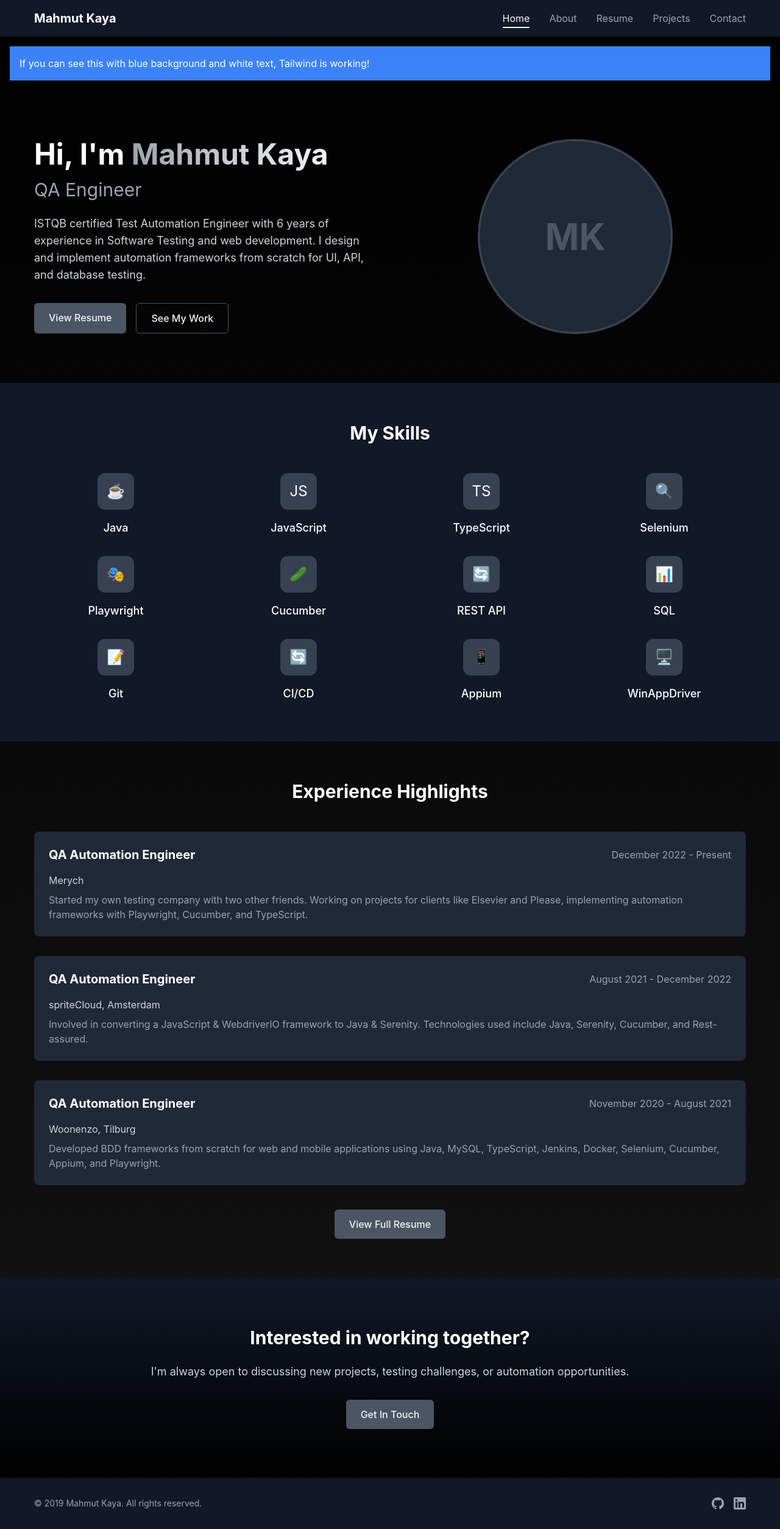
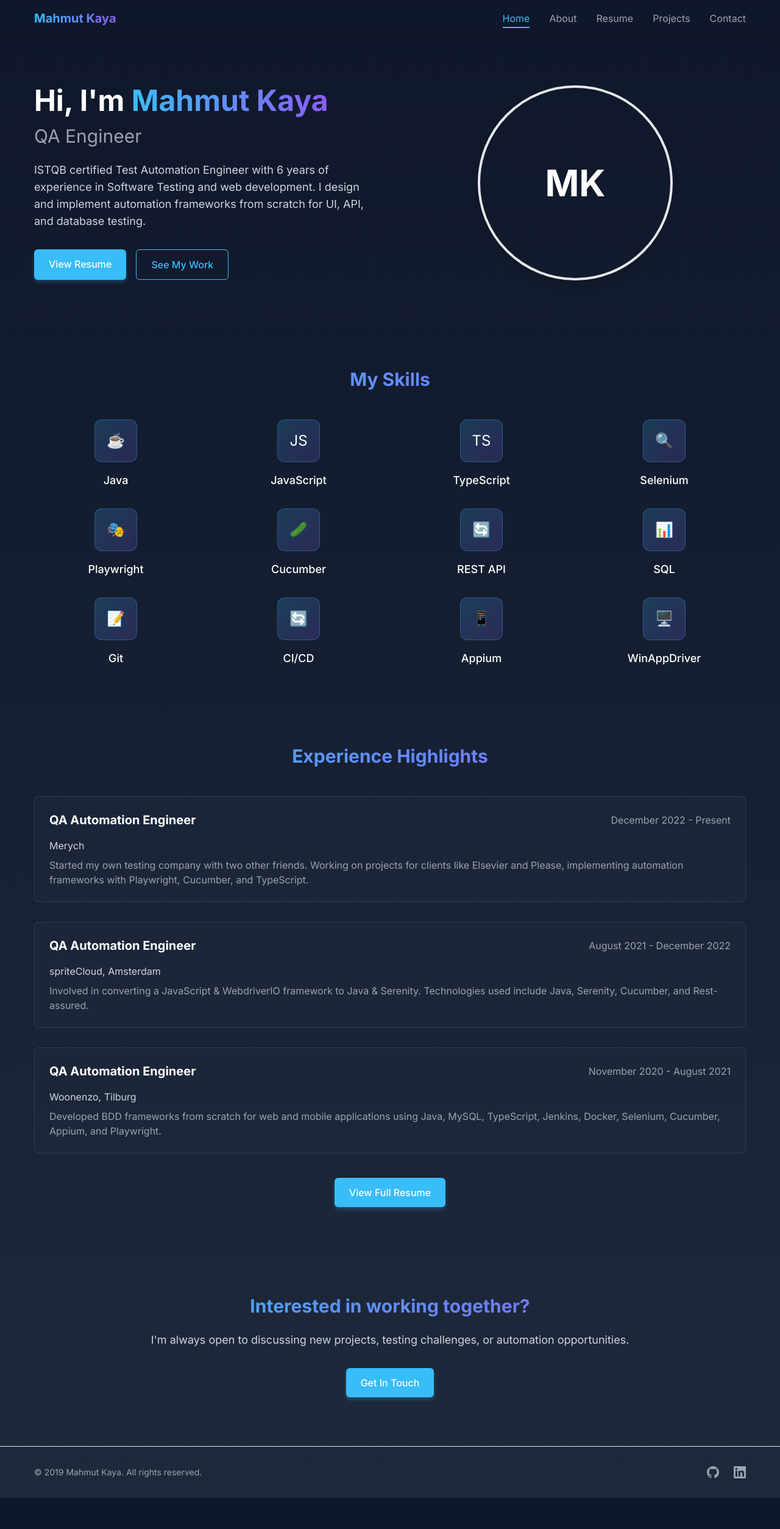
Before and after one commit to mahmutkaya/portfolio, a Next.js app: page / in a window 1280 px wide. Shown: the whole page at 61% size. After the commit the page ends 2457 px from the top, so only its background shows below. Built offline with nearby package versions, Linux system fonts and the light colour scheme.

Commit message:
Update website styling with modern design and animations

```diff
--- a/src/app/globals.css
+++ b/src/app/globals.css
@@ -4,12 +4,15 @@
 
 :root {
   --foreground-rgb: 255, 255, 255;
-  --background-start-rgb: 0, 0, 0;
-  --background-end-rgb: 20, 20, 20;
+  --background-start-rgb: 15, 23, 42;
+  --background-end-rgb: 30, 41, 59;
+  --primary-color: 56, 189, 248;
+  --secondary-color: 139, 92, 246;
+  --accent-color: 249, 115, 22;
 }
 
 body {
-  color: green;
+  color: rgb(var(--foreground-rgb));
   background: linear-gradient(
       to bottom,
       transparent,
@@ -33,7 +36,7 @@ body {
   background-clip: text;
   -webkit-background-clip: text;
   color: transparent;
-  background-image: linear-gradient(to right, #9ca3af, #f3f4f6);
+  background-image: linear-gradient(to right, rgb(var(--primary-color)), rgb(var(--secondary-color)));
 }
 
 .nav-link {
@@ -43,7 +46,7 @@ body {
 }
 
 .nav-link:hover {
-  color: #f3f4f6;
+  color: rgb(var(--primary-color));
 }
 
 .nav-link::after {
@@ -53,7 +56,7 @@ body {
   height: 2px;
   bottom: -4px;
   left: 0;
-  background-color: #f3f4f6;
+  background-color: rgb(var(--primary-color));
   transition: width 0.3s ease;
 }
 
@@ -62,7 +65,7 @@ body {
 }
 
 .active-nav-link {
-  color: #f3f4f6;
+  color: rgb(var(--primary-color));
 }
 
 .active-nav-link::after {
@@ -78,44 +81,58 @@ body {
 }
 
 .btn-primary {
-  background-color: #4b5563;
-  color: #f3f4f6;
+  background-color: rgb(var(--primary-color));
+  color: #ffffff;
+  box-shadow: 0 4px 6px rgba(var(--primary-color), 0.25);
 }
 
 .btn-primary:hover {
-  background-color: #374151;
+  background-color: rgba(var(--primary-color), 0.8);
+  transform: translateY(-2px);
+  box-shadow: 0 6px 10px rgba(var(--primary-color), 0.3);
 }
 
 .btn-outline {
-  border: 1px solid #4b5563;
-  color: #f3f4f6;
+  border: 1px solid rgb(var(--primary-color));
+  color: rgb(var(--primary-color));
 }
 
 .btn-outline:hover {
-  background-color: #4b5563;
+  background-color: rgba(var(--primary-color), 0.1);
+  transform: translateY(-2px);
 }
 
 .card {
-  background-color: #1f2937;
+  background-color: rgba(30, 41, 59, 0.7);
   border-radius: 0.5rem;
   overflow: hidden;
   transition: transform 0.3s ease, box-shadow 0.3s ease;
+  border: 1px solid rgba(255, 255, 255, 0.1);
+  backdrop-filter: blur(10px);
 }
 
 .card:hover {
   transform: translateY(-5px);
-  box-shadow: 0 10px 25px -5px rgba(0, 0, 0, 0.1), 0 10px 10px -5px rgba(0, 0, 0, 0.04);
+  box-shadow: 0 10px 25px -5px rgba(var(--primary-color), 0.1), 0 10px 10px -5px rgba(var(--primary-color), 0.04);
 }
 
 .skill-icon {
   display: flex;
   align-items: center;
   justify-content: center;
-  width: 60px;
-  height: 60px;
+  width: 70px;
+  height: 70px;
   border-radius: 12px;
-  background-color: #374151;
+  background: linear-gradient(135deg, rgba(var(--primary-color), 0.2), rgba(var(--secondary-color), 0.2));
   margin-bottom: 1rem;
+  border: 1px solid rgba(var(--primary-color), 0.3);
+  transition: all 0.3s ease;
+}
+
+.skill-icon:hover {
+  transform: scale(1.05);
+  background: linear-gradient(135deg, rgba(var(--primary-color), 0.3), rgba(var(--secondary-color), 0.3));
+  box-shadow: 0 4px 12px rgba(var(--primary-color), 0.2);
 }
 
 .timeline-item {
@@ -131,7 +148,7 @@ body {
   top: 0.5rem;
   height: 100%;
   width: 2px;
-  background-color: #4b5563;
+  background: linear-gradient(to bottom, rgb(var(--primary-color)), rgb(var(--secondary-color)));
 }
 
 .timeline-item::after {
@@ -142,13 +159,15 @@ body {
   width: 10px;
   height: 10px;
   border-radius: 50%;
-  background-color: #9ca3af;
+  background-color: rgb(var(--primary-color));
+  box-shadow: 0 0 10px rgba(var(--primary-color), 0.5);
 }
 
 .project-card {
   position: relative;
   overflow: hidden;
   border-radius: 0.5rem;
+  border: 1px solid rgba(var(--primary-color), 0.2);
 }
 
 .project-overlay {
@@ -157,15 +176,63 @@ body {
   left: 0;
   width: 100%;
   height: 100%;
-  background-color: rgba(0, 0, 0, 0.7);
+  background: linear-gradient(to bottom, rgba(15, 23, 42, 0.7), rgba(30, 41, 59, 0.9));
   display: flex;
   flex-direction: column;
   justify-content: center;
   align-items: center;
   opacity: 0;
   transition: opacity 0.3s ease;
+  backdrop-filter: blur(4px);
 }
 
 .project-card:hover .project-overlay {
   opacity: 1;
 }
+
+/* Animation classes */
+.animate-fade-in {
+  animation: fadeIn 0.5s ease-in-out;
+}
+
+.animate-slide-up {
+  animation: slideUp 0.5s ease-in-out;
+}
+
+@keyframes fadeIn {
+  from {
+    opacity: 0;
+  }
+  to {
+    opacity: 1;
+  }
+}
+
+@keyframes slideUp {
+  from {
+    transform: translateY(20px);
+    opacity: 0;
+  }
+  to {
+    transform: translateY(0);
+    opacity: 1;
+  }
+}
+
+/* Custom scrollbar */
+::-webkit-scrollbar {
+  width: 8px;
+}
+
+::-webkit-scrollbar-track {
+  background: rgba(30, 41, 59, 0.5);
+}
+
+::-webkit-scrollbar-thumb {
+  background: rgba(var(--primary-color), 0.5);
+  border-radius: 4px;
+}
+
+::-webkit-scrollbar-thumb:hover {
+  background: rgba(var(--primary-color), 0.7);
+}
--- a/src/app/layout.tsx
+++ b/src/app/layout.tsx
@@ -9,7 +9,12 @@ export default function RootLayout({
 }>) {
   return (
     <html lang="en">
-      <body className="flex flex-col min-h-screen bg-black text-white">
+      <head>
+        <link rel="preconnect" href="https://fonts.googleapis.com" />
+        <link rel="preconnect" href="https://fonts.gstatic.com" crossOrigin="anonymous" />
+        <link href="https://fonts.googleapis.com/css2?family=Inter:wght@300;400;500;600;700&display=swap" rel="stylesheet" />
+      </head>
+      <body className="flex flex-col min-h-screen">
         <Navbar />
         <main className="flex-grow">
           {children}
--- a/src/app/page.tsx
+++ b/src/app/page.tsx
@@ -4,14 +4,11 @@ import Link from 'next/link';
 export default function Home() {
   return (
     <div className="min-h-screen">
-      <div className="bg-blue-500 text-white p-4 m-4">
-  If you can see this with blue background and white text, Tailwind is working!
-</div>
       {/* Hero Section */}
-      <section className="py-20 px-4">
+      <section className="py-20 px-4 animate-fade-in">
         <div className="container mx-auto max-w-5xl">
           <div className="flex flex-col md:flex-row items-center justify-between gap-12">
-            <div className="md:w-1/2">
+            <div className="md:w-1/2 animate-slide-up">
               <h1 className="text-4xl md:text-5xl font-bold mb-4">
                 Hi, I'm <span className="text-gradient">Mahmut Kaya</span>
               </h1>
@@ -30,10 +27,10 @@ export default function Home() {
                 </Link>
               </div>
             </div>
-            <div className="md:w-1/2 flex justify-center">
-              <div className="relative w-64 h-64 md:w-80 md:h-80 rounded-full overflow-hidden border-4 border-gray-700">
+            <div className="md:w-1/2 flex justify-center animate-slide-up" style={{ animationDelay: '0.2s' }}>
+              <div className="relative w-64 h-64 md:w-80 md:h-80 rounded-full overflow-hidden border-4 border-primary border-opacity-30 shadow-lg shadow-primary/20">
                 {/* Replace with actual profile image */}
-                <div className="w-full h-full bg-gray-800 flex items-center justify-center text-6xl font-bold text-gray-600">
+                <div className="w-full h-full bg-gradient-to-br from-dark-200 to-dark-300 flex items-center justify-center text-6xl font-bold text-primary">
                   MK
                 </div>
               </div>
@@ -43,12 +40,16 @@ export default function Home() {
       </section>
 
       {/* Skills Section */}
-      <section className="py-16 px-4 bg-gray-900">
+      <section className="py-16 px-4 bg-dark-200 bg-opacity-50 backdrop-blur-sm">
         <div className="container mx-auto max-w-5xl">
-          <h2 className="text-3xl font-bold mb-12 text-center">My Skills</h2>
+          <h2 className="text-3xl font-bold mb-12 text-center text-gradient">My Skills</h2>
           <div className="grid grid-cols-2 md:grid-cols-3 lg:grid-cols-4 gap-8">
-            {skills.map((skill) => (
-              <div key={skill.name} className="flex flex-col items-center">
+            {skills.map((skill, index) => (
+              <div
+                key={skill.name}
+                className="flex flex-col items-center animate-slide-up"
+                style={{ animationDelay: `${0.1 * index}s` }}
+              >
                 <div className="skill-icon">
                   <span className="text-2xl">{skill.icon}</span>
                 </div>
@@ -62,12 +63,16 @@ export default function Home() {
       {/* Experience Highlight */}
       <section className="py-16 px-4">
         <div className="container mx-auto max-w-5xl">
-          <h2 className="text-3xl font-bold mb-12 text-center">Experience Highlights</h2>
+          <h2 className="text-3xl font-bold mb-12 text-center text-gradient">Experience Highlights</h2>
           <div className="space-y-8">
-            {experiences.map((exp) => (
-              <div key={exp.company} className="card p-6">
+            {experiences.map((exp, index) => (
+              <div
+                key={exp.company}
+                className="card p-6 animate-slide-up"
+                style={{ animationDelay: `${0.1 * index}s` }}
+              >
                 <div className="flex flex-col md:flex-row md:items-center justify-between mb-4">
-                  <h3 className="text-xl font-bold">{exp.role}</h3>
+                  <h3 className="text-xl font-bold text-primary">{exp.role}</h3>
                   <div className="text-gray-400">{exp.period}</div>
                 </div>
                 <div className="text-gray-300 mb-2">{exp.company}</div>
@@ -84,9 +89,9 @@ export default function Home() {
       </section>
 
       {/* Call to Action */}
-      <section className="py-20 px-4 bg-gradient-to-b from-gray-900 to-black">
+      <section className="py-20 px-4 bg-gradient-to-b from-dark-200 to-dark-100">
         <div className="container mx-auto max-w-3xl text-center">
-          <h2 className="text-3xl font-bold mb-6">Interested in working together?</h2>
+          <h2 className="text-3xl font-bold mb-6 text-gradient">Interested in working together?</h2>
           <p className="text-gray-300 mb-8 text-lg">
             I'm always open to discussing new projects, testing challenges, or automation opportunities.
           </p>
--- a/src/components/layout/Footer.tsx
+++ b/src/components/layout/Footer.tsx
@@ -4,7 +4,7 @@ export default function Footer() {
   const currentYear = new Date().getFullYear();
 
   return (
-    <footer className="bg-gray-900 py-8 mt-auto">
+    <footer className="bg-dark-200 py-8 mt-auto border-t border-primary border-opacity-20">
       <div className="container mx-auto px-4">
         <div className="flex flex-col md:flex-row justify-between items-center">
           <div className="mb-4 md:mb-0">
@@ -12,12 +12,12 @@ export default function Footer() {
               © {currentYear} Mahmut Kaya. All rights reserved.
             </p>
           </div>
-          <div className="flex space-x-4">
+          <div className="flex space-x-6">
             <a
               href="https://github.com/mahmutkaya"
               target="_blank"
               rel="noopener noreferrer"
-              className="text-gray-400 hover:text-white transition-colors"
+              className="text-gray-400 hover:text-primary transition-colors duration-300 transform hover:scale-110"
             >
               <svg
                 className="w-5 h-5"
@@ -32,7 +32,7 @@ export default function Footer() {
               href="https://linkedin.com/in/mahmut-kaya"
               target="_blank"
               rel="noopener noreferrer"
-              className="text-gray-400 hover:text-white transition-colors"
+              className="text-gray-400 hover:text-primary transition-colors duration-300 transform hover:scale-110"
             >
               <svg
                 className="w-5 h-5"
--- a/src/components/layout/Navbar.tsx
+++ b/src/components/layout/Navbar.tsx
@@ -17,9 +17,9 @@ export default function Navbar() {
   const pathname = usePathname();
 
   return (
-    <nav className="bg-gray-900 py-4 sticky top-0 z-50">
+    <nav className="bg-dark-200 py-4 sticky top-0 z-50 shadow-lg backdrop-blur-sm bg-opacity-90">
       <div className="container mx-auto px-4 flex justify-between items-center">
-        <Link href="/" className="text-xl font-bold text-white">
+        <Link href="/" className="text-xl font-bold text-gradient">
           Mahmut Kaya
         </Link>
 
@@ -40,7 +40,7 @@ export default function Navbar() {
 
         {/* Mobile Menu Button */}
         <button
-          className="md:hidden text-gray-300 hover:text-white"
+          className="md:hidden text-gray-300 hover:text-primary transition-colors"
           onClick={() => setMobileMenuOpen(!mobileMenuOpen)}
         >
           <svg
@@ -71,16 +71,16 @@ export default function Navbar() {
 
       {/* Mobile Navigation */}
       {mobileMenuOpen && (
-        <div className="md:hidden bg-gray-800 py-2">
+        <div className="md:hidden bg-dark-200 py-2 shadow-lg animate-fade-in">
           <div className="container mx-auto px-4 flex flex-col space-y-3">
             {navItems.map((item) => (
               <Link
                 key={item.name}
                 href={item.path}
-                className={`block py-2 px-4 ${
+                className={`block py-2 px-4 rounded-md transition-all duration-300 ${
                   pathname === item.path
-                    ? 'bg-gray-700 text-white'
-                    : 'text-gray-300 hover:bg-gray-700 hover:text-white'
+                    ? 'bg-primary bg-opacity-20 text-primary'
+                    : 'text-gray-300 hover:bg-primary hover:bg-opacity-10 hover:text-primary'
                 }`}
                 onClick={() => setMobileMenuOpen(false)}
               >
--- a/tailwind.config.ts
+++ b/tailwind.config.ts
@@ -23,6 +23,31 @@ export default {
       colors: {
         background: 'hsl(var(--background))',
         foreground: 'hsl(var(--foreground))',
+        primary: {
+          DEFAULT: 'rgb(56, 189, 248)',
+          light: 'rgb(125, 211, 252)',
+          dark: 'rgb(14, 165, 233)',
+        },
+        secondary: {
+          DEFAULT: 'rgb(139, 92, 246)',
+          light: 'rgb(167, 139, 250)',
+          dark: 'rgb(109, 40, 217)',
+        },
+        accent: {
+          DEFAULT: 'rgb(249, 115, 22)',
+          light: 'rgb(251, 146, 60)',
+          dark: 'rgb(234, 88, 12)',
+        },
+        dark: {
+          100: 'rgb(15, 23, 42)',
+          200: 'rgb(30, 41, 59)',
+          300: 'rgb(51, 65, 85)',
+        },
+        light: {
+          100: 'rgb(241, 245, 249)',
+          200: 'rgb(226, 232, 240)',
+          300: 'rgb(203, 213, 225)',
+        },
         sidebar: {
           DEFAULT: 'hsl(var(--sidebar-background))',
           foreground: 'hsl(var(--sidebar-foreground))',
@@ -41,21 +66,9 @@ export default {
           DEFAULT: 'hsl(var(--popover))',
           foreground: 'hsl(var(--popover-foreground))'
         },
-  			primary: {
-  				DEFAULT: 'hsl(var(--primary))',
-  				foreground: 'hsl(var(--primary-foreground))'
-  			},
-  			secondary: {
-  				DEFAULT: 'hsl(var(--secondary))',
-  				foreground: 'hsl(var(--secondary-foreground))'
-  			},
         muted: {
           DEFAULT: 'hsl(var(--muted))',
           foreground: 'hsl(var(--muted-foreground))'
-  			},
-  			accent: {
-  				DEFAULT: 'hsl(var(--accent))',
-  				foreground: 'hsl(var(--accent-foreground))'
         },
         destructive: {
           DEFAULT: 'hsl(var(--destructive))',
@@ -93,11 +106,21 @@ export default {
           to: {
             height: '0'
           }
+        },
+        'fade-in': {
+          '0%': { opacity: '0' },
+          '100%': { opacity: '1' }
+        },
+        'slide-up': {
+          '0%': { transform: 'translateY(20px)', opacity: '0' },
+          '100%': { transform: 'translateY(0)', opacity: '1' }
         }
       },
       animation: {
         'accordion-down': 'accordion-down 0.2s ease-out',
-  			'accordion-up': 'accordion-up 0.2s ease-out'
+        'accordion-up': 'accordion-up 0.2s ease-out',
+        'fade-in': 'fade-in 0.5s ease-in-out',
+        'slide-up': 'slide-up 0.5s ease-in-out'
       }
     }
   },
```
Lines whose indentation alone changed are shown as unchanged.
